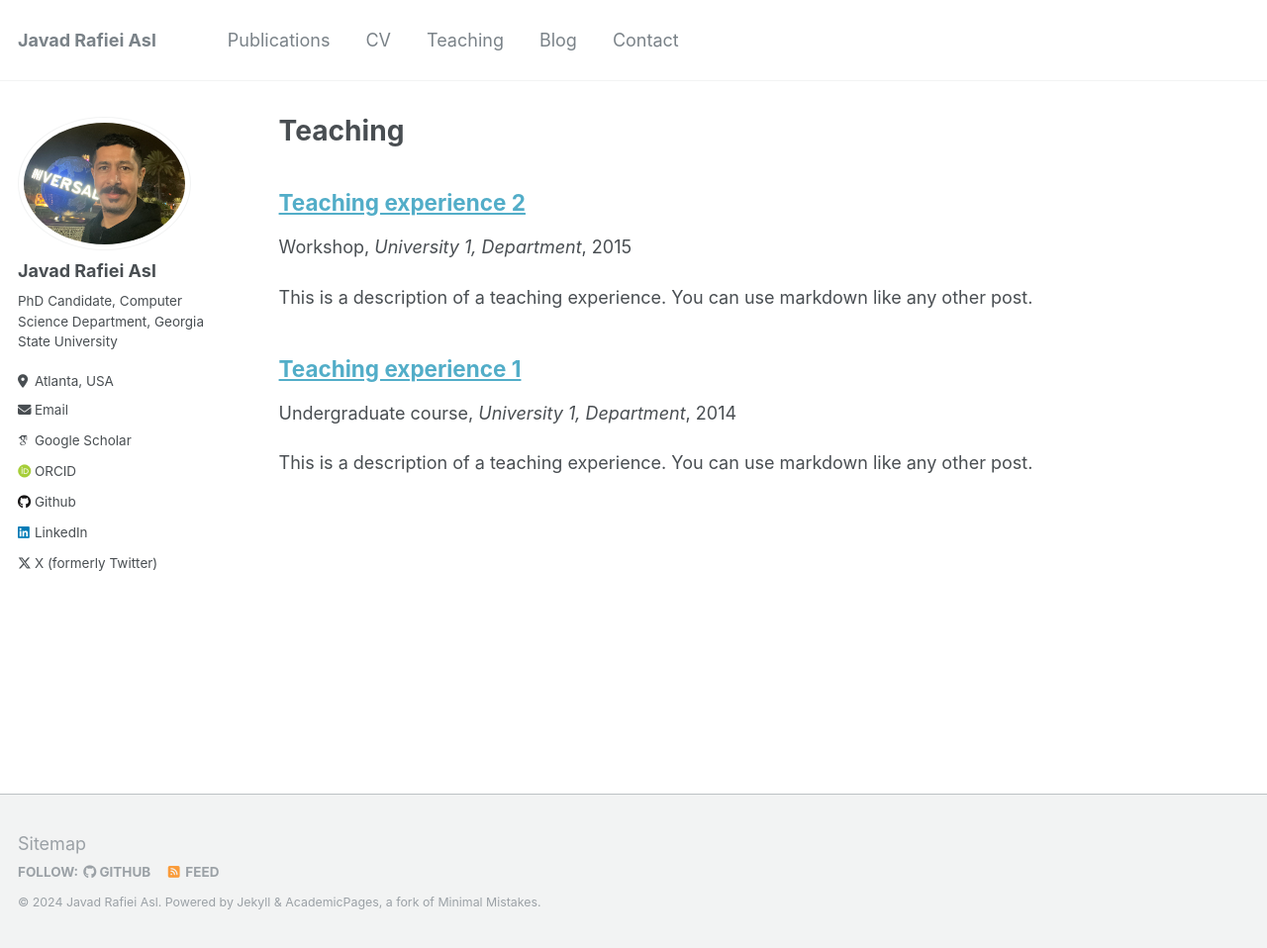
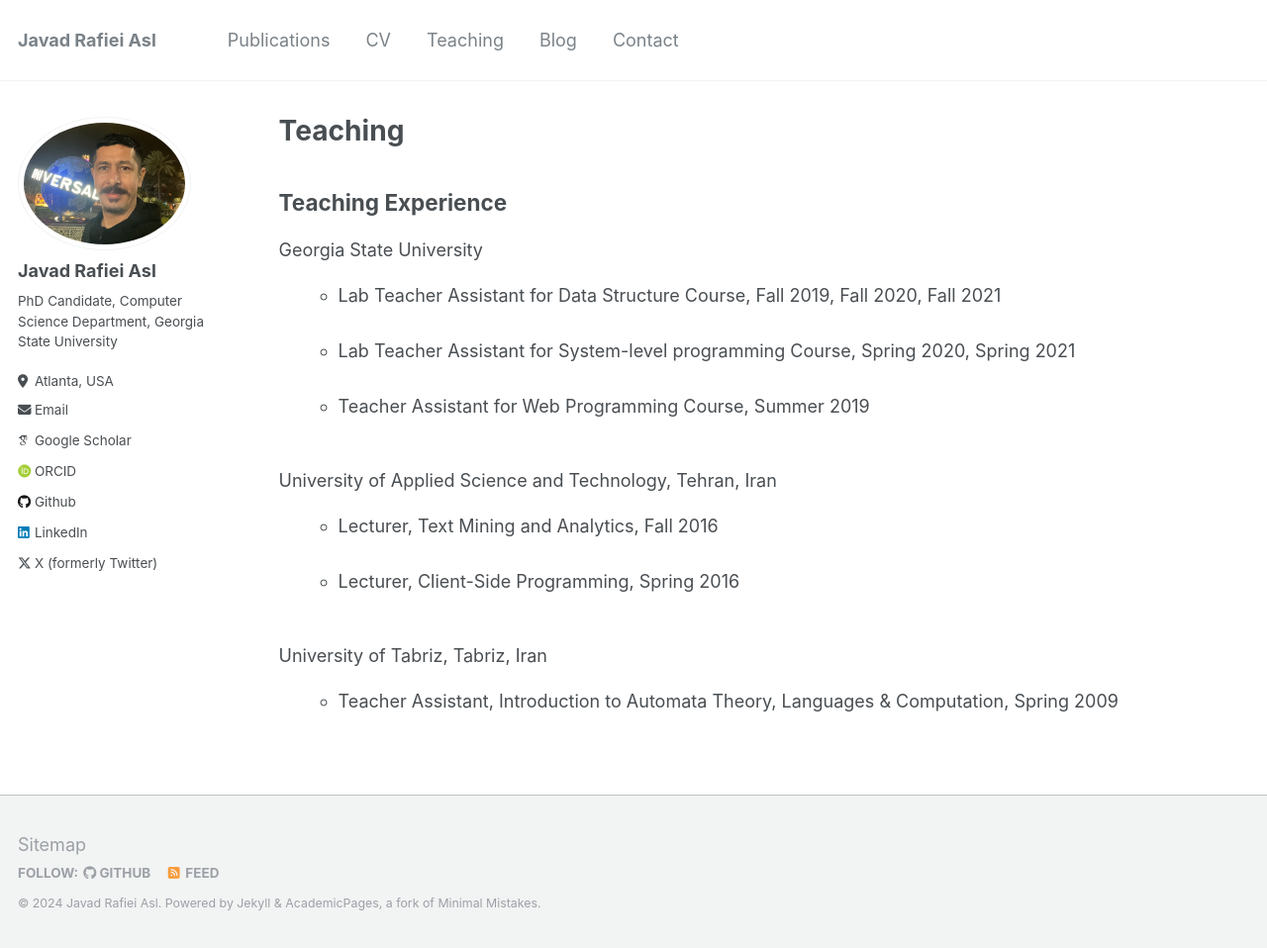
Before and after one commit to jasl1/jasl1.github.io, a Jekyll site: the page built from _pages/teaching.html, in a window 1280 px wide and 958 px high. Shown: the whole window at 99% size. Built offline with Jekyll 4.4.1, drawn with Linux system fonts in a browser that asks for light colours; some web fonts are replaced.

Commit message:
Update teaching.html

```diff
--- a/_pages/teaching.html
+++ b/_pages/teaching.html
@@ -5,8 +5,47 @@ permalink: /teaching/
 author_profile: true
 ---
 
-{% include base_path %}
+<head>
+    <meta charset="UTF-8">
+    <meta name="viewport" content="width=device-width, initial-scale=1.0">
 
-{% for post in site.teaching reversed %}
-  {% include archive-single.html %}
-{% endfor %}
+    <title>Teaching Experience</title>
+    <style>
+        /* Style for the menu */
+        .menu {
+            list-style-type: none;
+            margin: 0;
+            padding: 0;
+        }
+        /* Style for the menu items */
+        .menu li {
+            padding: 10px 0;
+        }
+        /* Style for sub-items */
+        .sub-items {
+            margin-left: 20px;
+        }
+    </style>
+</head>
+<body>
+    <h2>Teaching Experience</h2>
+    <ul class="menu">
+        <li>Georgia State University
+            <ul class="sub-items">
+                <li>Lab Teacher Assistant for Data Structure Course, Fall 2019, Fall 2020, Fall 2021</li>
+                <li>Lab Teacher Assistant for System-level programming Course, Spring 2020, Spring 2021</li>
+                <li>Teacher Assistant for Web Programming Course, Summer 2019</li>
+            </ul>
+        </li>
+        <li>University of Applied Science and Technology, Tehran, Iran
+            <ul class="sub-items">
+                <li>Lecturer, Text Mining and Analytics, Fall 2016</li>
+                <li>Lecturer, Client-Side Programming, Spring 2016</li>
+            </ul>
+        </li>
+        <li>University of Tabriz, Tabriz, Iran
+            <ul class="sub-items">
+                <li>Teacher Assistant, Introduction to Automata Theory, Languages & Computation, Spring 2009</li>
+            </ul>
+        </li>
+    </ul>
```
